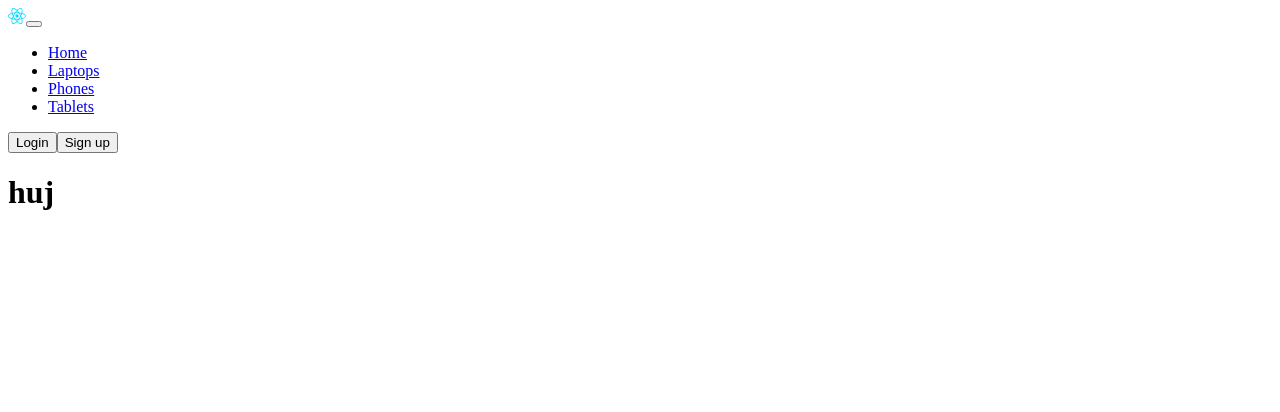
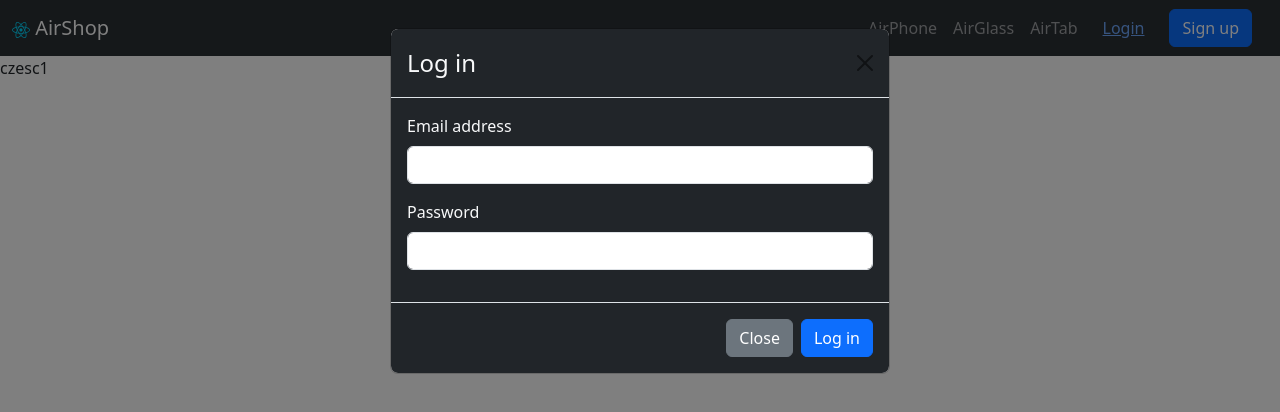
Before and after one commit to jmcjm/AirStore-React-Vite, a React (Vite) app: page / in a window 1280 px wide. Both pictures are taken after a click on the button "Login". Shown: the top 412 px of the page. Built offline with nearby package versions, Linux system fonts and the light colour scheme; the HTML template or start-up script is replaced by a standard one.

Commit message:
login/singup forms

```diff
--- a/package.json
+++ b/package.json
@@ -9,7 +9,9 @@
     "preview": "vite preview"
   },
   "dependencies": {
+    "bootstrap": "^5.3.3",
     "react": "^18.2.0",
+    "react-bootstrap": "^2.10.2",
     "react-dom": "^18.2.0"
   },
   "devDependencies": {
--- a/src/components/LandingPage.tsx
+++ b/src/components/LandingPage.tsx
@@ -1,5 +1,7 @@
 function LandingPage() {
-  return <h1>huj</h1>;
+  return (
+    <div className=".container-fluid">czesc1</div>
+  );
 }
 
 export default LandingPage;
--- a/src/components/NavBar.tsx
+++ b/src/components/NavBar.tsx
@@ -1,14 +1,26 @@
-import ReactSvg from "../assets/react.svg";
+import React, { useState } from 'react';
+import { Modal, Button } from 'react-bootstrap';
+import ReactSvg from '../assets/react.svg';
 
 function NavBar() {
+  const [showLoginModal, setShowLoginModal] = useState(false);
+  const [showSignUpModal, setShowSignUpModal] = useState(false);
+
+  const handleLogin = () => {
+    // Logika logowania
+    setShowLoginModal(false);
+  };
+
+  const handleSignUp = () => {
+    // Logika rejestracji
+    setShowSignUpModal(false);
+  };
+
   return (
-    <nav
-      className="navbar navbar-expand-lg bg-body-tertiary"
-      data-bs-theme="dark"
-    >
+    <nav className="navbar navbar-expand-lg bg-body-tertiary" data-bs-theme="dark">
       <div className="container-fluid">
         <a className="navbar-brand me-2" href="#">
-          <img src={ReactSvg} height="16" alt="Logo" loading="lazy" />
+          <img src={ReactSvg} height="16" alt="Logo" loading="lazy" /> AirShop
         </a>
 
         <button
@@ -24,25 +36,20 @@ function NavBar() {
         </button>
 
         <div className="collapse navbar-collapse" id="navbarButtonsExample">
-          <ul className="navbar-nav me-auto mb-2 mb-lg-0">
+          <ul className="navbar-nav mb-2 mb-lg-0 ms-auto">
             <li className="nav-item">
               <a className="nav-link" href="#">
-                Home
+                AirPhone
               </a>
             </li>
             <li className="nav-item">
               <a className="nav-link" href="#">
-                Laptops
+                AirGlass
               </a>
             </li>
             <li className="nav-item">
               <a className="nav-link" href="#">
-                Phones
-              </a>
-            </li>
-            <li className="nav-item">
-              <a className="nav-link" href="#">
-                Tablets
+                AirTab
               </a>
             </li>
           </ul>
@@ -52,6 +59,7 @@ function NavBar() {
               data-mdb-ripple-init
               type="button"
               className="btn btn-link px-3 me-2"
+              onClick={() => setShowLoginModal(true)}
             >
               Login
             </button>
@@ -59,12 +67,67 @@ function NavBar() {
               data-mdb-ripple-init
               type="button"
               className="btn btn-primary me-3"
+              onClick={() => setShowSignUpModal(true)}
             >
               Sign up
             </button>
           </div>
         </div>
       </div>
+
+      {/* Modal logowania */}
+      <Modal show={showLoginModal} onHide={() => setShowLoginModal(false)}>
+        <Modal.Header closeButton className="bg-dark text-light">
+          <Modal.Title>Log in</Modal.Title>
+        </Modal.Header>
+        <Modal.Body className="bg-dark text-light">
+          <form>
+            <div className="mb-3">
+              <label htmlFor="email" className="form-label">Email address</label>
+              <input type="email" className="form-control" id="email" required />
+            </div>
+            <div className="mb-3">
+              <label htmlFor="password" className="form-label">Password</label>
+              <input type="password" className="form-control" id="password" required />
+            </div>
+          </form>
+        </Modal.Body>
+        <Modal.Footer className="bg-dark">
+          <Button variant="secondary" onClick={() => setShowLoginModal(false)}>Close</Button>
+          <Button variant="primary" onClick={handleLogin}>Log in</Button>
+        </Modal.Footer>
+      </Modal>
+
+      {/* Modal rejestracji */}
+      <Modal show={showSignUpModal} onHide={() => setShowSignUpModal(false)}>
+        <Modal.Header closeButton className="bg-dark text-light">
+          <Modal.Title>Sign up</Modal.Title>
+        </Modal.Header>
+        <Modal.Body className="bg-dark text-light">
+          <form>
+          <div className="mb-3">
+              <label htmlFor="signup-first-name" className="form-label">First name</label>
+              <input type="string" className="form-control" id="signup-first-name" required />
+            </div>
+            <div className="mb-3">
+              <label htmlFor="signup-last-name" className="form-label">Last name</label>
+              <input type="string" className="form-control" id="signup-last-name" required />
+            </div>
+            <div className="mb-3">
+              <label htmlFor="signup-email" className="form-label">Email address</label>
+              <input type="email" className="form-control" id="signup-email" required />
+            </div>
+            <div className="mb-3">
+              <label htmlFor="signup-password" className="form-label">Password</label>
+              <input type="password" className="form-control" id="signup-password" required />
+            </div>
+          </form>
+        </Modal.Body>
+        <Modal.Footer className="bg-dark">
+          <Button variant="secondary" onClick={() => setShowSignUpModal(false)}>Close</Button>
+          <Button variant="primary" onClick={handleSignUp}>Sign up</Button>
+        </Modal.Footer>
+      </Modal>
     </nav>
   );
 }
```
Also changed, not shown: src/components/AirPhone.tsx (added, +7 -0 lines), 1 other file (tests, documents, lock files or other folders).
